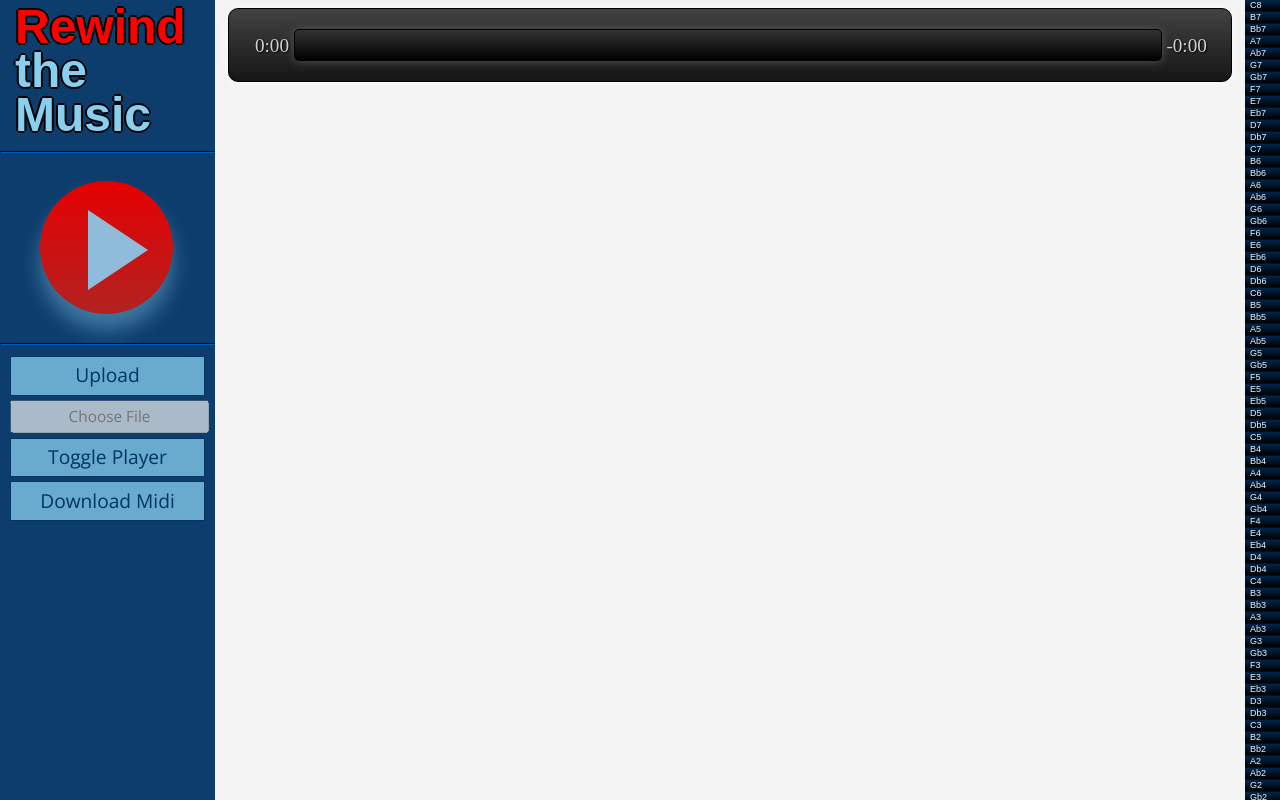
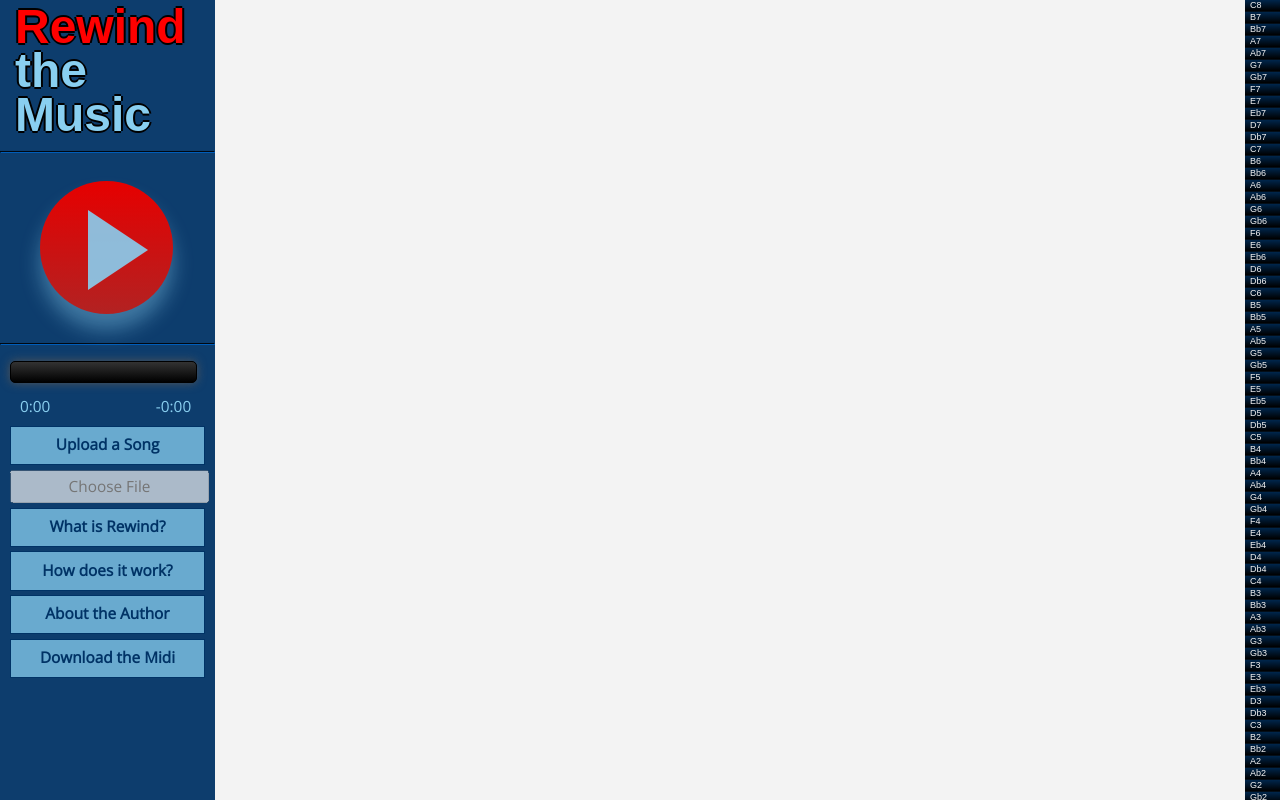
Before and after one commit to VDLE/Rewind, a Django app: template Website/templates/Website/MIDIPlayer.html in a window 1280 px wide. Run offline with Django 3.2, Linux system fonts and the light colour scheme; the template is opened without the code that fills it, so the values that code supplies are empty.

Commit message:
New bar and modal windows

```diff
--- a/Website/templates/Website/MIDIPlayer.html
+++ b/Website/templates/Website/MIDIPlayer.html
@@ -44,6 +44,11 @@
 	<!-- Google Fonts -->
 	<link href='https://fonts.googleapis.com/css?family=Open+Sans' rel='stylesheet' type='text/css'>
 
+	<!-- Remodal -->
+	<link rel="stylesheet" href="{% static 'css/remodal.css' %}">
+	<link rel="stylesheet" href="{% static 'css/remodal-default-theme.css' %}">
+	<script src="{% static 'js/Chase/remodal.min.js' %}"></script>
+
 	<!-- Custom Rewind Files -->
 	<script src="{% static 'js/Chase/Rewind.js' %}" type="text/javascript"></script>
 	<link href="{% static 'css/Rewind.css' %}" rel="stylesheet" type="text/css" />
@@ -65,37 +70,53 @@
 
 		<!-- Menu Options -->
 
+		<div class="area">
+			<span id="capsule">
+				<span id="cursor"></span>
+			</span>
+		</div>
+		<span id="time1" class="time">0:00</span>
+		---------------
+		<span id="time2" class="time">-0:00</span>
+
 		<!-- Upload Button -->
 		<div class="fileUpload btn btn-primary">
-			<span>Upload</span>
+			<span>Upload a Song</span>
 			<input type="file" id="file" class="file-button">
 		</div>
 		<!-- Upload Field Options -->
 		<input id="file-text" placeholder="Choose File" disabled="disabled" />
 
 		<!-- Player Toggle Options -->
-		<div id="player-toggle" class="fileUpload btn btn-primary">
-			<span>Toggle Player</span>
+		<div id="what" class="fileUpload btn btn-primary">
+			<span>What is Rewind?</span>
+			<a href="#modal"></a>
+		</div>
+
+		<!-- Player Toggle Options -->
+		<div id="how" class="fileUpload btn btn-primary">
+			<span>How does it work?</span>
+		</div>
+
+		<!-- Player Toggle Options -->
+		<div id="author" class="fileUpload btn btn-primary">
+			<span>About the Author</span>
 		</div>
 
 		<!-- Download Options -->
 		<div id="download" class="fileUpload btn btn-primary">
-			<span>Download Midi</span>
+			<span>Download the Midi</span>
 		</div>
 	</div>
 
-	<!-- Player Bar -->
-	<div class="player-custom">
-		<div class="player">
-			<div class="time-controls">
-				<span id="time1" class="time">0:00</span>
-				<span id="capsule">
-					<span id="cursor"></span>
-				</span>
-				<span id="time2" class="time" style="text-align: left;">-0:00</span>
-			</div>
-		</div>
-	</div>
+<div class="remodal" data-remodal-id="modal">
+  <button data-remodal-action="close" class="remodal-close"></button>
+  <h1>Remodal</h1>
+  <p>
+    Responsive, lightweight, fast, synchronized with CSS animations, fully customizable modal window plugin with declarative configuration and hash tracking.
+  </p>
+  <br>
+</div>
 
 </body>
 </html>
--- a/static/css/MIDIPlayer.css
+++ b/static/css/MIDIPlayer.css
@@ -12,7 +12,6 @@ div.player {
 	background-image: -ms-gradient(top, rgba(66, 66, 66, 1) 0%, rgba(22, 22, 22, 1) 100%);
 	background-image: -o-gradient(top, rgba(66, 66, 66, 1) 0%, rgba(22, 22, 22, 1) 100%);
 	background-image: linear-gradient(top, rgba(66, 66, 66, 1) 0%, rgba(22, 22, 22, 1) 100%);
-	padding: 15px 20px;
 	border: 1px solid #000;
 	box-shadow: 0 0 10px #fff;
 	-moz-box-shadow: 0 0 10px #fff;
@@ -24,9 +23,10 @@ div.player {
 	color: rgba(255, 255, 255, 0.8);
 	text-shadow: 1px 1px 2px #000;
 	-moz-text-shadow: 1px 1px 2px #000;
-	margin-bottom: 15px;
+	margin-bottom: 25px;
+	padding:5px;
 }
-div.player #capsule {
+#capsule {
 	border: 1px solid #000;
 	box-shadow: 0 0 10px #555;
 	-moz-box-shadow: 0 0 10px #555;
@@ -42,11 +42,12 @@ div.player #capsule {
 	border-radius: 5px;
 	-moz-border-radius: 5px;
 	-webkit-border-radius: 5px;
-	width: 90%;
+	width: 185px;
 	display: inline-block;
-	height: 30px;
+	height: 20px;
+	margin-top:5px;
 }
-div.player #capsule #cursor {
+#capsule #cursor {
 	border-radius: 5px;
 	-moz-border-radius: 5px;
 	-webkit-border-radius: 5px;
@@ -63,14 +64,14 @@ div.player #capsule #cursor {
 	display: inline-block;
 	height: 100%;
 }
-div.player span.time {
-	position: relative;
-	top: -9px;
+span.time {
 	width: 40px;
-	display: inline-block;
-	text-align: right;
+	color:#89cff0;
+	font-family: 'Open Sans', sans-serif;
+	font-size: 80%;
 }
-div.player div.time-controls {
+
+div.time-controls {
 	width: 100%;
 }
 input[type="image"]:hover {
--- a/static/css/Rewind.css
+++ b/static/css/Rewind.css
@@ -346,10 +346,14 @@ The buttons mixin that defines the buttons styles, the @size must be defined to
 /*
 Other Styles
 */
+html{
+}
 body {
   background: #f3f3f3;
   height:100%;
   vertical-align:bottom !important;
+  min-width:1000px; /* suppose you want minimun width of 1000px */
+  width: auto !important;  /* Firefox will set width as auto */
 }
 
 .timer{
@@ -463,6 +467,7 @@ body {
 	margin-right:1%;
 	height:100%;
 	background: rgba(0,51,102,0.95);
+	color: transparent;
 }
 hr{
 	margin-top:10%;
@@ -488,12 +493,14 @@ hr{
 	background-color: rgba(137, 207, 240,0.75);
 	font-family: 'Open Sans', sans-serif;
 	cursor: pointer;
+	font-size:80%;
+	font-weight:600;
 }
 
 .fileUpload:hover{
-	border-color: #003366;
-	color: #003366;
-	background-color: rgba(137, 207, 240,0.75);
+	border-color: #89cff0;
+	color: #89cff0;
+	background-color: rgba(0,51,102,0.75);
 }
 
 .fileUpload input#file {
@@ -510,6 +517,19 @@ hr{
     filter: alpha(opacity=0);
 }
 
+.fileUpload a {
+	position:absolute;
+    width: 100%;
+    height: 100%;
+    top: 0;
+    left: 0;
+    text-decoration: none; /* No underlines on the link */
+    z-index: 10; /* Places the link above everything else in the div */
+    background-color: #FFF; /* Fix to make div clickable in IE */
+    opacity: 0; /* Fix to make div clickable in IE */
+    filter: alpha(opacity=1); /* Fix to make div clickable in IE */
+}
+
 #file-text{
 	margin-top:2%;
 	padding-top:2%;
@@ -522,8 +542,28 @@ hr{
 }
 
 .player-custom{
-	position: inline-block;
-	bottom:100%;
+	width: auto;
 	margin-left:220px;
-	margin-right:40px;
 }
+
+.area{
+	position:relative;
+	width:100%;
+	margin-left: 10px;
+	margin-right: 10px;
+}
+.timezone{
+	width:50px;
+	height:20px;
+	background-color: rgba(137, 207, 240,0.75);
+	float:left;
+}
+#time1{
+	position:relative;
+	margin-left:20px;
+}
+#time2{
+	position:relative;
+	text-align:right;
+	margin-right:10px;
+}
--- /dev/null
+++ b/static/css/remodal-default-theme.css
@@ -0,0 +1,312 @@
+/*
+ *  Remodal - v1.0.7
+ *  Responsive, lightweight, fast, synchronized with CSS animations, fully customizable modal window plugin with declarative configuration and hash tracking.
+ *  http://vodkabears.github.io/remodal/
+ *
+ *  Made by Ilya Makarov
+ *  Under MIT License
+ */
+
+/* ==========================================================================
+   Remodal's default mobile first theme
+   ========================================================================== */
+
+/* Default theme styles for the background */
+
+.remodal-bg.remodal-is-opening,
+.remodal-bg.remodal-is-opened {
+  -webkit-filter: blur(3px);
+  filter: blur(3px);
+}
+
+/* Default theme styles of the overlay */
+
+.remodal-overlay {
+  background: rgba(43, 46, 56, 0.9);
+}
+
+.remodal-overlay.remodal-is-opening,
+.remodal-overlay.remodal-is-closing {
+  -webkit-animation-duration: 0.3s;
+  animation-duration: 0.3s;
+  -webkit-animation-fill-mode: forwards;
+  animation-fill-mode: forwards;
+}
+
+.remodal-overlay.remodal-is-opening {
+  -webkit-animation-name: remodal-overlay-opening-keyframes;
+  animation-name: remodal-overlay-opening-keyframes;
+}
+
+.remodal-overlay.remodal-is-closing {
+  -webkit-animation-name: remodal-overlay-closing-keyframes;
+  animation-name: remodal-overlay-closing-keyframes;
+}
+
+/* Default theme styles of the wrapper */
+
+.remodal-wrapper {
+  padding: 10px 10px 0;
+}
+
+/* Default theme styles of the modal dialog */
+
+.remodal {
+  -webkit-box-sizing: border-box;
+  box-sizing: border-box;
+  width: 100%;
+  margin-bottom: 10px;
+  padding: 35px;
+
+  -webkit-transform: translate3d(0, 0, 0);
+  transform: translate3d(0, 0, 0);
+
+  color: #2b2e38;
+  background: #fff;
+}
+
+.remodal.remodal-is-opening,
+.remodal.remodal-is-closing {
+  -webkit-animation-duration: 0.3s;
+  animation-duration: 0.3s;
+  -webkit-animation-fill-mode: forwards;
+  animation-fill-mode: forwards;
+}
+
+.remodal.remodal-is-opening {
+  -webkit-animation-name: remodal-opening-keyframes;
+  animation-name: remodal-opening-keyframes;
+}
+
+.remodal.remodal-is-closing {
+  -webkit-animation-name: remodal-closing-keyframes;
+  animation-name: remodal-closing-keyframes;
+}
+
+/* Vertical align of the modal dialog */
+
+.remodal,
+.remodal-wrapper:after {
+  vertical-align: middle;
+}
+
+/* Close button */
+
+.remodal-close {
+  position: absolute;
+  top: 0;
+  left: 0;
+
+  display: block;
+  overflow: visible;
+
+  width: 35px;
+  height: 35px;
+  margin: 0;
+  padding: 0;
+
+  cursor: pointer;
+  -webkit-transition: color 0.2s;
+  transition: color 0.2s;
+  text-decoration: none;
+
+  color: #95979c;
+  border: 0;
+  outline: 0;
+  background: transparent;
+}
+
+.remodal-close:hover,
+.remodal-close:focus {
+  color: #2b2e38;
+}
+
+.remodal-close:before {
+  font-family: Arial, "Helvetica CY", "Nimbus Sans L", sans-serif !important;
+  font-size: 25px;
+  line-height: 35px;
+
+  position: absolute;
+  top: 0;
+  left: 0;
+
+  display: block;
+
+  width: 35px;
+
+  content: "\00d7";
+  text-align: center;
+}
+
+/* Dialog buttons */
+
+.remodal-confirm,
+.remodal-cancel {
+  font: inherit;
+
+  display: inline-block;
+  overflow: visible;
+
+  min-width: 110px;
+  margin: 0;
+  padding: 12px 0;
+
+  cursor: pointer;
+  -webkit-transition: background 0.2s;
+  transition: background 0.2s;
+  text-align: center;
+  vertical-align: middle;
+  text-decoration: none;
+
+  border: 0;
+  outline: 0;
+}
+
+.remodal-confirm {
+  color: #fff;
+  background: #81c784;
+}
+
+.remodal-confirm:hover,
+.remodal-confirm:focus {
+  background: #66bb6a;
+}
+
+.remodal-cancel {
+  color: #fff;
+  background: #e57373;
+}
+
+.remodal-cancel:hover,
+.remodal-cancel:focus {
+  background: #ef5350;
+}
+
+/* Remove inner padding and border in Firefox 4+ for the button tag. */
+
+.remodal-confirm::-moz-focus-inner,
+.remodal-cancel::-moz-focus-inner,
+.remodal-close::-moz-focus-inner {
+  padding: 0;
+
+  border: 0;
+}
+
+/* Keyframes
+   ========================================================================== */
+
+@-webkit-keyframes remodal-opening-keyframes {
+  from {
+    -webkit-transform: scale(1.05);
+    transform: scale(1.05);
+
+    opacity: 0;
+  }
+  to {
+    -webkit-transform: none;
+    transform: none;
+
+    opacity: 1;
+  }
+}
+
+@keyframes remodal-opening-keyframes {
+  from {
+    -webkit-transform: scale(1.05);
+    transform: scale(1.05);
+
+    opacity: 0;
+  }
+  to {
+    -webkit-transform: none;
+    transform: none;
+
+    opacity: 1;
+  }
+}
+
+@-webkit-keyframes remodal-closing-keyframes {
+  from {
+    -webkit-transform: scale(1);
+    transform: scale(1);
+
+    opacity: 1;
+  }
+  to {
+    -webkit-transform: scale(0.95);
+    transform: scale(0.95);
+
+    opacity: 0;
+  }
+}
+
+@keyframes remodal-closing-keyframes {
+  from {
+    -webkit-transform: scale(1);
+    transform: scale(1);
+
+    opacity: 1;
+  }
+  to {
+    -webkit-transform: scale(0.95);
+    transform: scale(0.95);
+
+    opacity: 0;
+  }
+}
+
+@-webkit-keyframes remodal-overlay-opening-keyframes {
+  from {
+    opacity: 0;
+  }
+  to {
+    opacity: 1;
+  }
+}
+
+@keyframes remodal-overlay-opening-keyframes {
+  from {
+    opacity: 0;
+  }
+  to {
+    opacity: 1;
+  }
+}
+
+@-webkit-keyframes remodal-overlay-closing-keyframes {
+  from {
+    opacity: 1;
+  }
+  to {
+    opacity: 0;
+  }
+}
+
+@keyframes remodal-overlay-closing-keyframes {
+  from {
+    opacity: 1;
+  }
+  to {
+    opacity: 0;
+  }
+}
+
+/* Media queries
+   ========================================================================== */
+
+@media only screen and (min-width: 641px) {
+  .remodal {
+    max-width: 700px;
+  }
+}
+
+/* IE8
+   ========================================================================== */
+
+.lt-ie9 .remodal-overlay {
+  background: #2b2e38;
+}
+
+.lt-ie9 .remodal {
+  width: 700px;
+}
--- a/static/js/Chase/Rewind.js
+++ b/static/js/Chase/Rewind.js
@@ -158,7 +158,7 @@ var MIDIPlayerPercentage = function(player) {
 	//
 	eventjs.add(capsule, "drag", function(event, self) {
 		eventjs.cancel(event);
-		player.currentTime = (self.x) / 420 * player.endTime;
+		player.currentTime = (self.x) / 185 * player.endTime;
 		if (player.currentTime < 0) player.currentTime = 0;
 		if (player.currentTime > player.endTime) player.currentTime = player.endTime;
 		if (self.state === "down") {
```
Also changed, not shown: static/css/remodal.css (added, +94 -0 lines), static/js/Chase/remodal.min.js (added).
